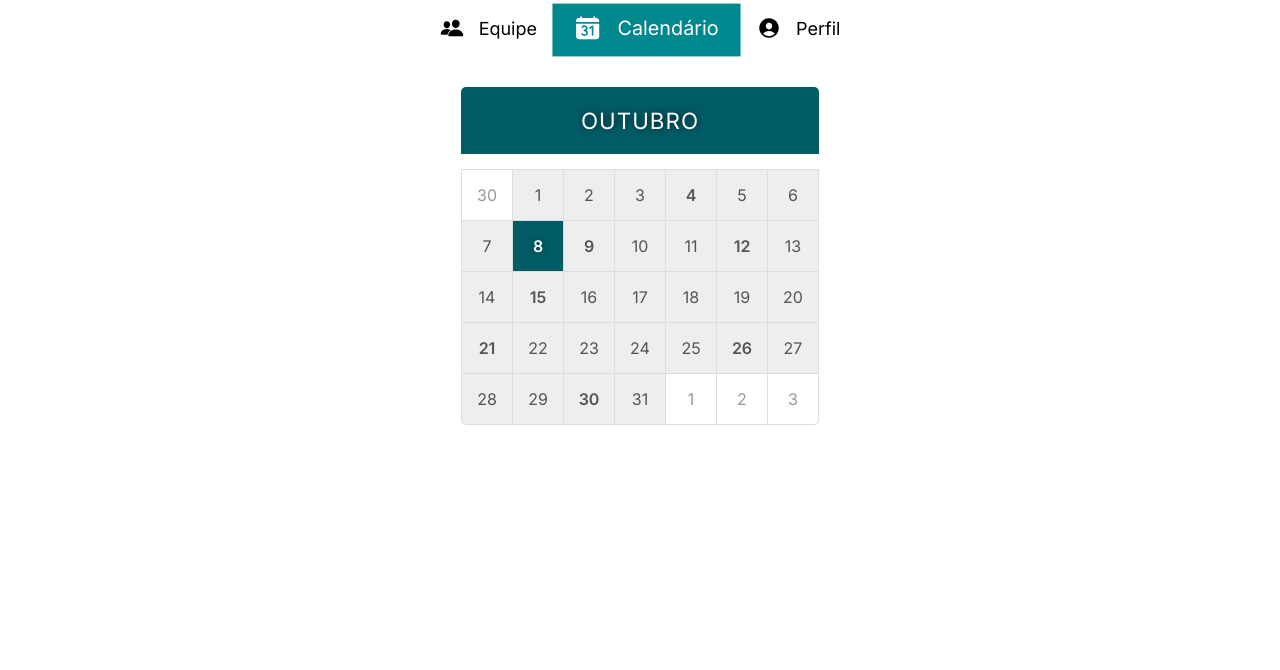
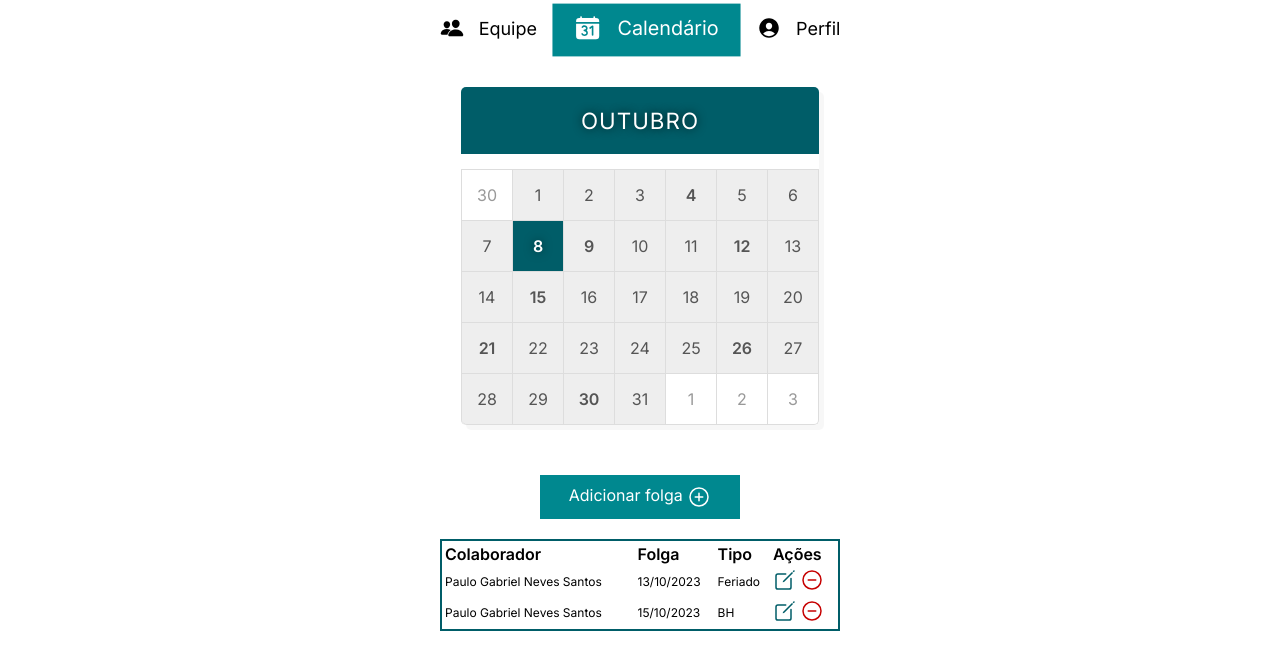
Before and after one commit to AlienUrbano/Gerenciamento-de-folgas-equipe, a plain HTML site: page calendario-mananger/index.html in a window 1280 px wide. Both pictures are taken after a click on the element "Calendário". Shown: the part 64-734 px from the top of the page. Drawn offline with nearby package versions, Linux system fonts and the light colour scheme.

Commit message:
form das folgas e botao edit ou remover

```diff
--- a/calendario-mananger/index.html
+++ b/calendario-mananger/index.html
@@ -132,6 +132,54 @@
           </tr>
         </table>
       </div>
+
+      <div class="form-container">
+        <form class="manage-folga">
+          <button>
+            Adicionar folga
+            <ion-icon name="add-circle-outline"></ion-icon>
+          </button>
+        </form>
+
+        <table>
+          <thead>
+            <tr>
+              <th>Colaborador</th>
+              <th>Folga</th>
+              <th>Tipo</th>
+              <th>Ações</th>
+            </tr>
+          </thead>
+
+          <tbody>
+            <td>Paulo Gabriel Neves Santos</td>
+            <td>13/10/2023</td>
+            <td>Feriado</td>
+            <td>
+              <ion-icon name="create-outline" class="edit-icon"></ion-icon>
+              <ion-icon
+                name="remove-circle-outline"
+                class="remove-icon"
+              ></ion-icon>
+
+            </td>
+          </tbody>
+          <tbody>
+            <td>Paulo Gabriel Neves Santos</td>
+            <td>15/10/2023</td>
+            <td>BH</td>
+            <td>
+              <ion-icon name="create-outline" class="edit-icon"></ion-icon>
+              <ion-icon
+                name="remove-circle-outline"
+                class="remove-icon"
+              ></ion-icon>
+
+            </td>
+          </tbody>
+
+        </table>
+      </div>
     </div>
 
     <div class="conteudo" id="conteudoPerfil" style="display: none">
--- a/calendario-mananger/style.css
+++ b/calendario-mananger/style.css
@@ -115,6 +115,19 @@ header a:hover {
 .remove-icon:hover {
   transform: scale(1.1);
 }
+
+
+.edit-icon {
+  cursor: pointer;
+  color: #005d68;
+  font-size: 28px;
+  transition: 0.2s ease;
+}
+
+.edit-icon:hover {
+  transform: scale(1.1);
+}
+
 .add-membro {
   display: flex;
   max-width: 400px;
@@ -202,7 +215,8 @@ header a:hover {
   font-family: "Open Sans", sans-serif;
   text-align: center;
   color: #555;
-  /* box-shadow:0 0 50px -14px rgba(0,0,0,.8);*/
+  box-shadow: 5px 5px  rgba(0,0,0,0.03);
+
 }
 
 #calendar h1 {
@@ -265,3 +279,42 @@ header a:hover {
 #calendar tr:last-of-type td:last-of-type {
   border-radius: 0 0 5px 0;
 }
+
+.form-container{
+  margin-top: 50px;
+
+}
+
+.manage-folga button {
+  margin: auto;
+  width:50%;
+  padding: 10px 10px;
+  background-color: #00888f;
+  color: white;
+  border: none;
+  cursor: pointer;
+}
+
+.manage-folga ion-icon{
+  font-size: 24px;
+  vertical-align: middle;
+
+}
+
+.form-container table {
+  margin: 20px auto;
+  width: 100%;
+  border:2px solid  #005d68;
+}
+.form-container thead{
+  text-align: left;
+
+}
+.form-container td {
+  font-size: 12px;
+  text-align: left;
+
+}
+.form-container table ion-icon {
+  font-size: 24px;
+}
```
